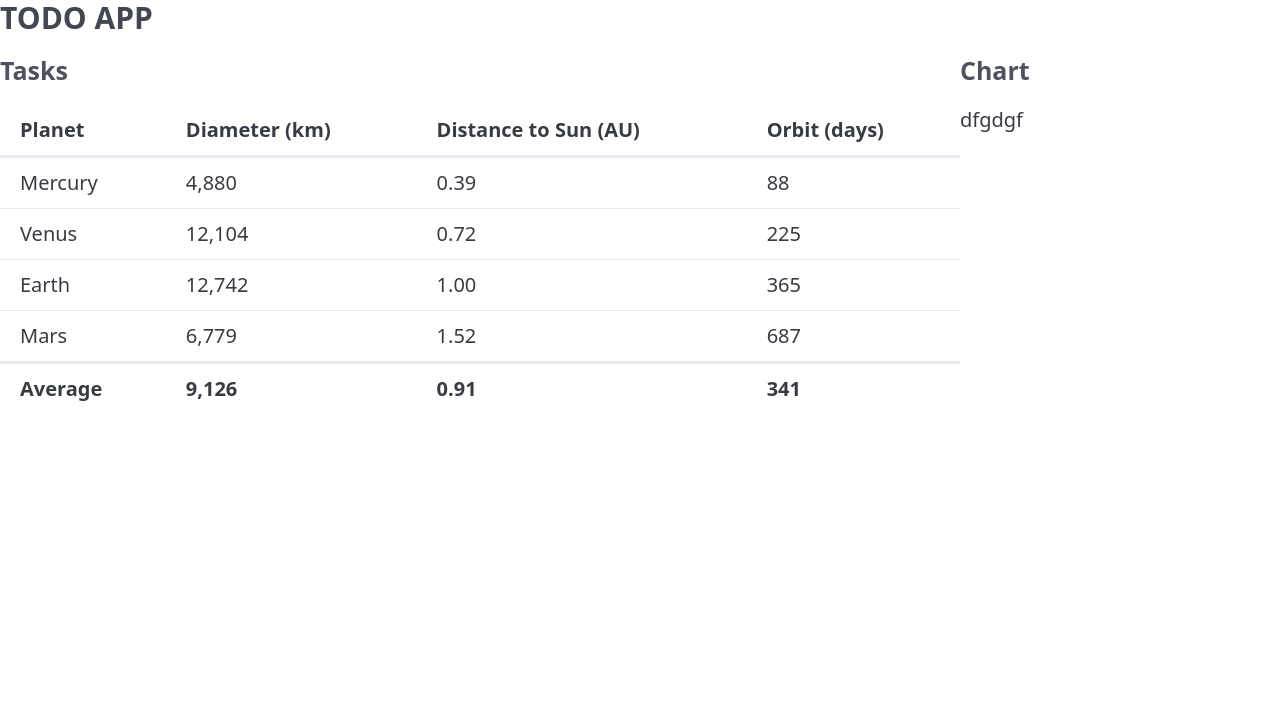
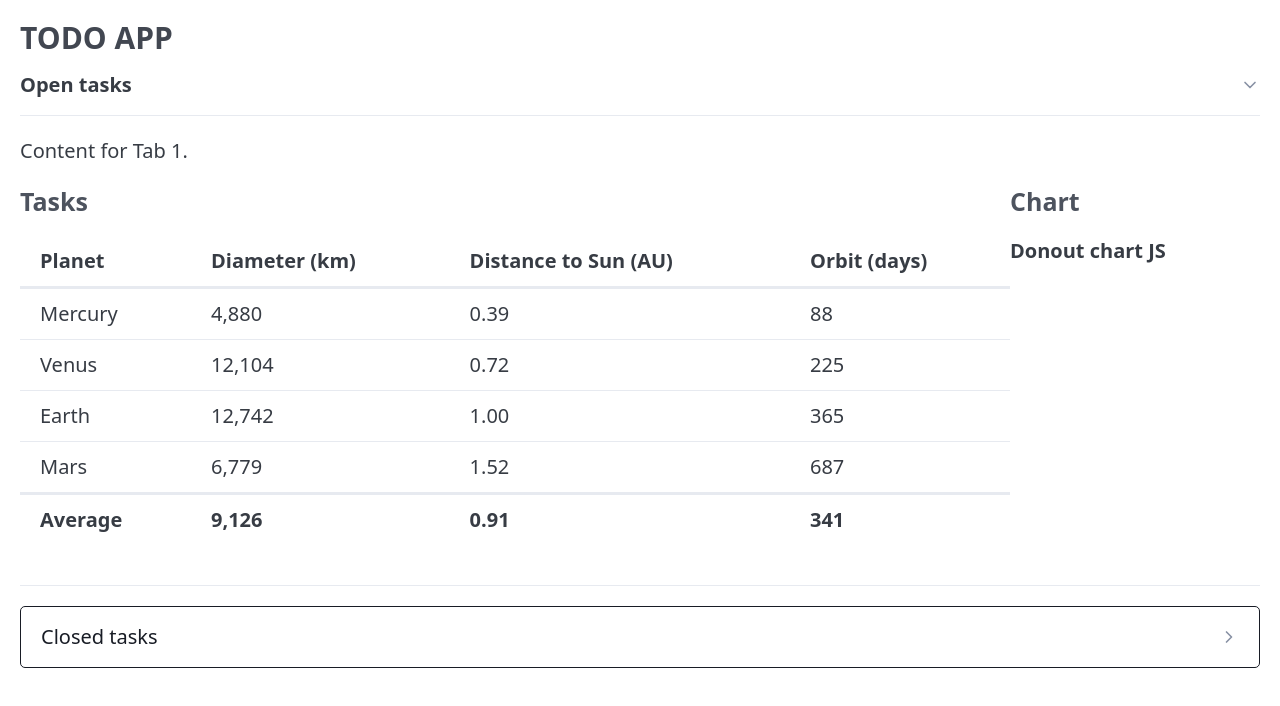
Before and after one commit to zrinkv/sveltekit-todo, a SvelteKit app: page / in a window 1280 px wide. Shown: the top 706 px of the page. Built offline with nearby package versions, Linux system fonts and the light colour scheme.

Commit message:
Rad na izgledu. Update paketa.

```diff
--- a/src/app.html
+++ b/src/app.html
@@ -7,6 +7,8 @@
 		%sveltekit.head%
 	</head>
 	<body data-sveltekit-preload-data="hover">
-		<div style="display: contents">%sveltekit.body%</div>
+		<main class="container-fluid">
+			<div style="display: contents">%sveltekit.body%</div>
+		</main>
 	</body>
 </html>
--- a/src/routes/+page.svelte
+++ b/src/routes/+page.svelte
@@ -44,12 +44,17 @@
 
 <h3>TODO APP</h3>
 
+  <div role="tablist">
+    <details open>
+      <!-- svelte-ignore a11y_no_redundant_roles -->
+      <summary role="" class="outline secondary"><b>Open tasks</b></summary>
+      <hr/>
+      <div role="tabpanel">
+        <p>Content for Tab 1.</p>
         <div class="grid">
-  <div style=" display: flex; flex-direction: row;">
-
-    <div style="width: 75%;">
+          <div style="display: flex; flex-direction: row; flex-wrap: wrap">
+            <div class="overflow-auto" style="flex-grow: 3;">
               <h4>Tasks</h4>
-
               <table>
                 <thead>
                   <tr>
@@ -96,11 +101,74 @@
               </table>
             </div>
 
-      <div style="width: 25%;">
+            <div style="flex-grow: 1;">
               <h4>Chart</h4>
-        dfgdgf
+              <b>Donout chart JS</b>
+            </div>
+          </div>
+        </div>
+      </div>
+    </details>
+    <hr/>
+    <details>
+      <!-- svelte-ignore a11y_no_redundant_roles -->
+      <summary role="button" class="outline contrast">Closed tasks</summary>
+      <div role="tabpanel">
+        <p>Content for Tab 2.</p>
+        <div style="display: flex; flex-direction: row; flex-wrap: wrap">
+            <div class="overflow-auto" style="flex-grow: 3;">
+              <h4>Done tasks</h4>
+              <table>
+                <thead>
+                  <tr>
+                    <th scope="col">Planet</th>
+                    <th scope="col">Diameter (km)</th>
+                    <th scope="col">Distance to Sun (AU)</th>
+                    <th scope="col">Orbit (days)</th>
+                  </tr>
+                </thead>
+                <tbody>
+                  <tr>
+                    <th scope="row">Mercury</th>
+                    <td>4,880</td>
+                    <td>0.39</td>
+                    <td>88</td>
+                  </tr>
+                  <tr>
+                    <th scope="row">Venus</th>
+                    <td>12,104</td>
+                    <td>0.72</td>
+                    <td>225</td>
+                  </tr>
+                  <tr>
+                    <th scope="row">Earth</th>
+                    <td>12,742</td>
+                    <td>1.00</td>
+                    <td>365</td>
+                  </tr>
+                  <tr>
+                    <th scope="row">Mars</th>
+                    <td>6,779</td>
+                    <td>1.52</td>
+                    <td>687</td>
+                  </tr>
+                </tbody>
+                <tfoot>
+                  <tr>
+                    <th scope="row">Average</th>
+                    <td>9,126</td>
+                    <td>0.91</td>
+                    <td>341</td>
+                  </tr>
+                </tfoot>
+              </table>
             </div>
 
+            <div style="flex-grow: 1;">
+              <h4>Chart</h4>
+              <b>Donout chart JS</b>
             </div>
-
           </div>
+      </div>
+    </details>
+  </div>
```
Also changed, not shown: package.json (+17 -17 lines), 1 other file (tests, documents, lock files or other folders). Lines whose indentation alone changed are shown as unchanged.
